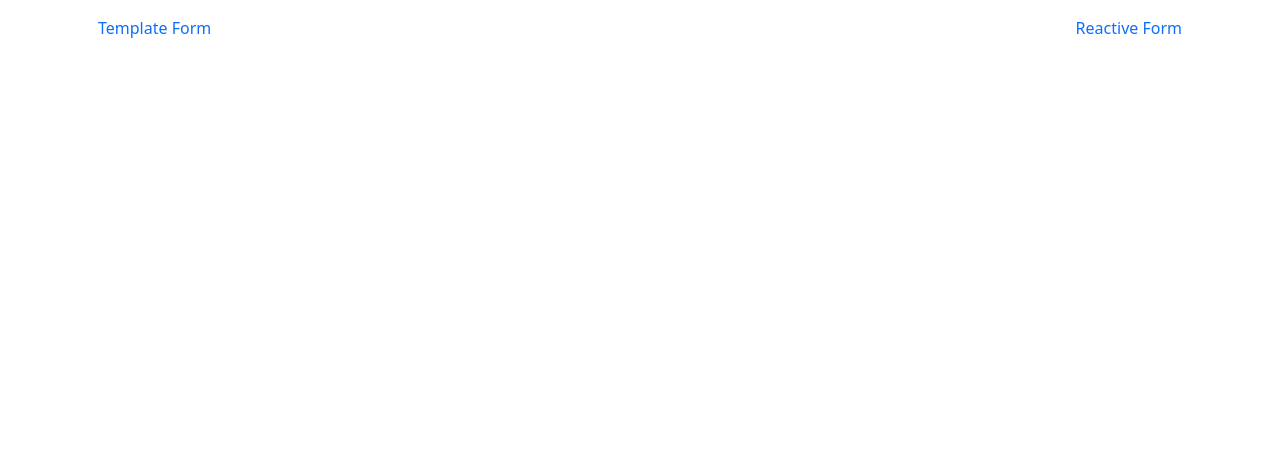
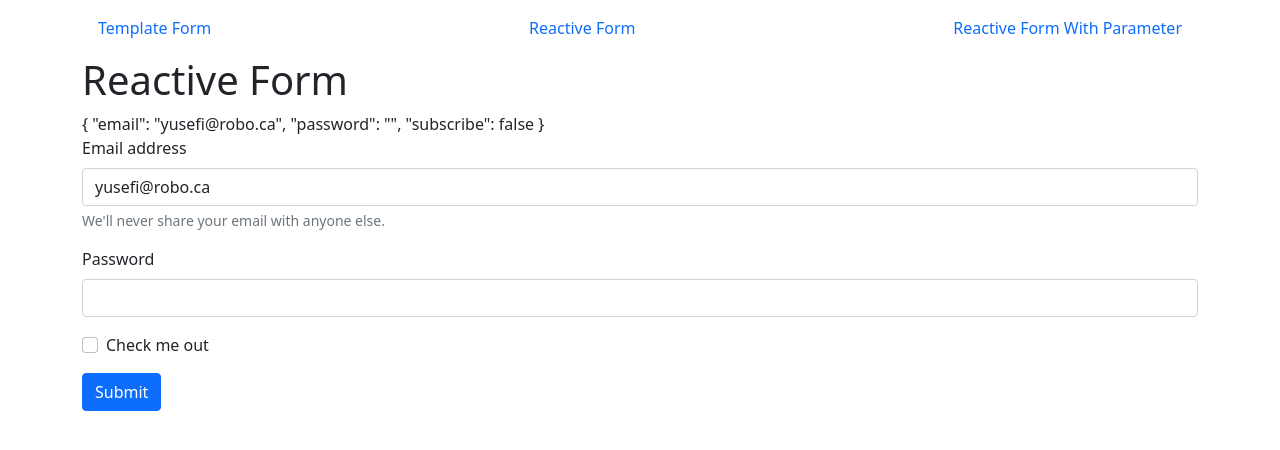
Before and after one commit to ShareghYusefi/angular_nostandalone, an Angular app: page /reactive-form/yusefi@robo.ca in a window 1280 px wide. Before the commit this address led to /. Shown: the top 450 px of the page. Built offline with nearby package versions, Linux system fonts and the light colour scheme.

Commit message:
route parameters

```diff
--- a/src/app/app-routing.module.ts
+++ b/src/app/app-routing.module.ts
@@ -14,6 +14,11 @@ const routes: Routes = [
     path: 'reactive-form',
     component: ReactiveFormComponent,
   },
+  // reactive form with an email address parameter
+  {
+    path: 'reactive-form/:email',
+    component: ReactiveFormComponent,
+  },
   // default route
   {
     path: '',
--- a/src/app/app.component.html
+++ b/src/app/app.component.html
@@ -5,6 +5,11 @@
   <div class="nav-item">
     <a routerLink="/reactive-form" class="nav-link">Reactive Form</a>
   </div>
+  <div class="nav-item">
+    <a [routerLink]="['/reactive-form', 'yusefi@robo.ca']" class="nav-link"
+      >Reactive Form With Parameter</a
+    >
+  </div>
 </div>
 <!-- route routlet loads in components for the routes -->
 <router-outlet />
--- a/src/app/reactive-form/reactive-form.component.ts
+++ b/src/app/reactive-form/reactive-form.component.ts
@@ -1,4 +1,4 @@
-import { Component } from '@angular/core';
+import { Component, OnInit } from '@angular/core';
 import {
   FormBuilder,
   FormControl,
@@ -6,18 +6,22 @@ import {
   Validators,
 } from '@angular/forms';
 import { avoidWordValidator } from '../customValidation';
+import { ActivatedRoute } from '@angular/router';
 
 @Component({
   selector: 'reactive-form',
   templateUrl: './reactive-form.component.html',
   styleUrl: './reactive-form.component.css',
 })
-export class ReactiveFormComponent {
+export class ReactiveFormComponent implements OnInit {
   // Create a FormGroup instance to bind form to.
   signInForm: FormGroup;
 
   // initialize form in contructor
-  constructor(private formBuilderInstance: FormBuilder) {
+  constructor(
+    private formBuilderInstance: FormBuilder,
+    private route: ActivatedRoute
+  ) {
     this.signInForm = formBuilderInstance.group({
       email: [
         '',
@@ -28,6 +32,16 @@ export class ReactiveFormComponent {
         [Validators.required, Validators.minLength(5), avoidWordValidator],
       ],
       subscribe: false,
+    });
+  }
+
+  // This method is called after the constructor when component is initialized in template.
+  ngOnInit(): void {
+    // get email from route parameter
+    this.route.paramMap.subscribe((params) => {
+      if (this.email) {
+        this.email.setValue(params.get('email'));
+      }
     });
   }
 
```
